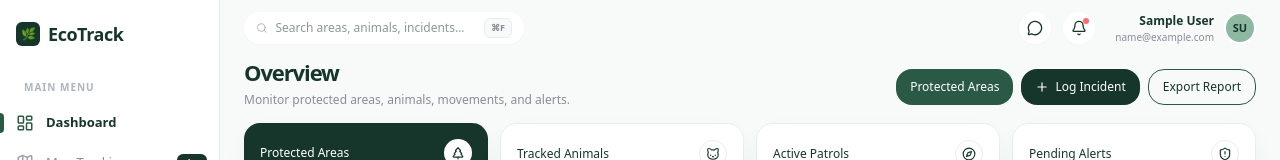
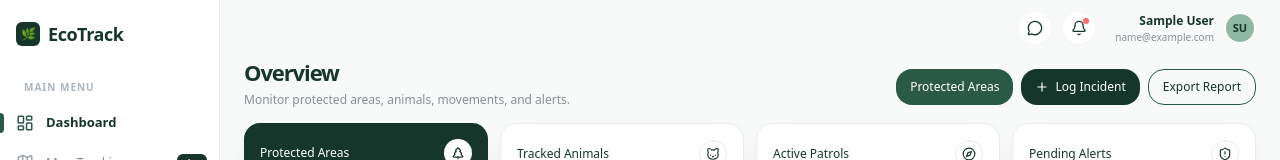
Before and after one commit to RUSIRUDEVINDA/Life-On-Land-Frontend, a React (Vite) app: page /dashboard/admin in a window 1280 px wide. Shown: the top 160 px of the page. Built offline with nearby package versions, Linux system fonts and the light colour scheme; no server answers; sample sign-in values are in the browser's storage.

Commit message:
Update dashboard

```diff
--- a/src/components/dashboard/DashboardLayout.jsx
+++ b/src/components/dashboard/DashboardLayout.jsx
@@ -141,17 +141,7 @@ const DashboardLayout = () => {
             </aside>
 
             <div className="flex-1 flex flex-col h-screen overflow-hidden bg-bg-soft">
-                <header className="h-14 bg-transparent flex justify-between items-center px-6 z-[5]">
-                    <div className="flex items-center bg-white px-3 py-1.5 rounded-2xl w-[280px] shadow-[0_1px_4px_rgba(0,0,0,0.02)]">
-                        <Search size={14} className="text-[#adb5bd] mr-2" />
-                        <input
-                            type="text"
-                            placeholder="Search areas, animals, incidents..."
-                            className="border-none bg-transparent w-full text-[12px] text-primary-dark focus:outline-none"
-                        />
-                        <div className="bg-bg-soft border border-border-light text-[#868e96] text-[9px] px-1.5 py-0.5 rounded-md font-semibold">⌘F</div>
-                    </div>
-
+                <header className="h-14 bg-transparent flex justify-end items-center px-6 z-[5]">
                     <div className="flex items-center gap-3">
                         <button className="bg-white border-none w-8 h-8 rounded-full flex justify-center items-center text-primary-dark relative shadow-[0_1px_4px_rgba(0,0,0,0.02)] hover:text-primary">
                             <MessageCircle size={16} />
```
